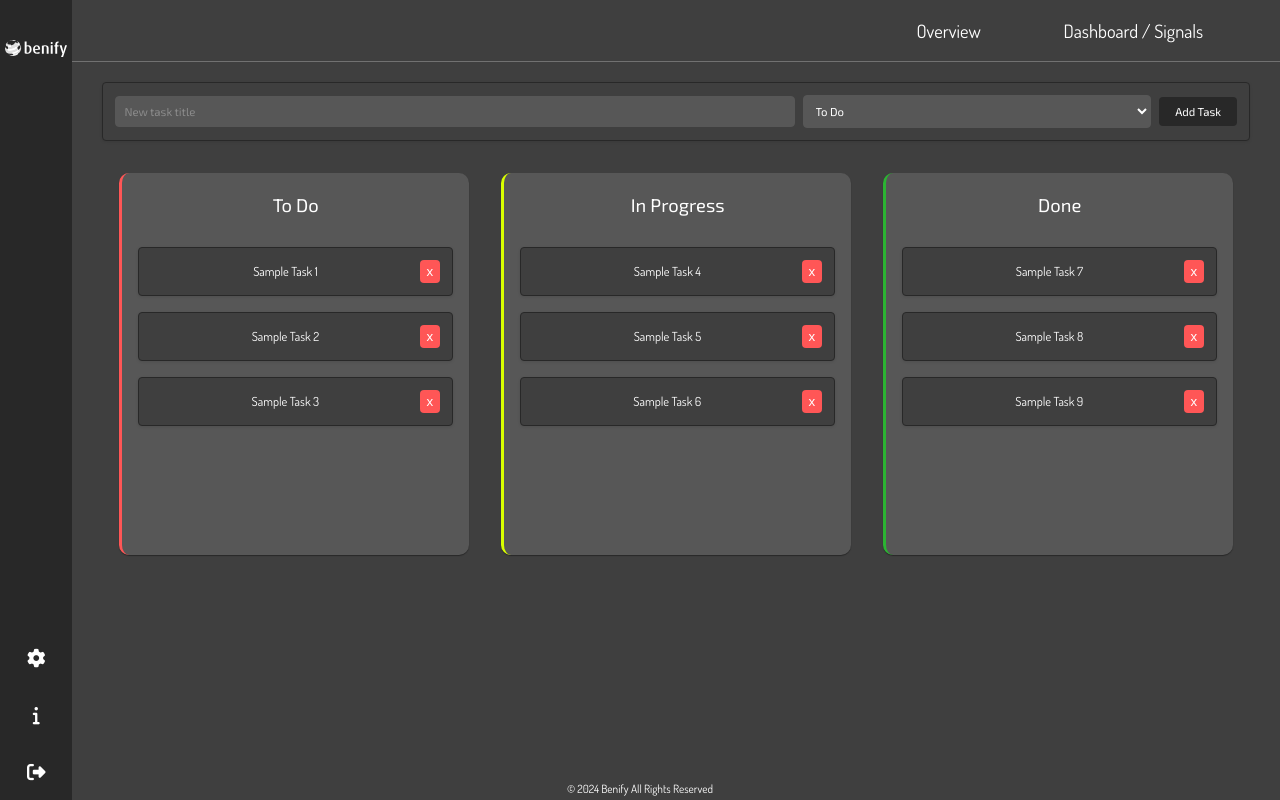
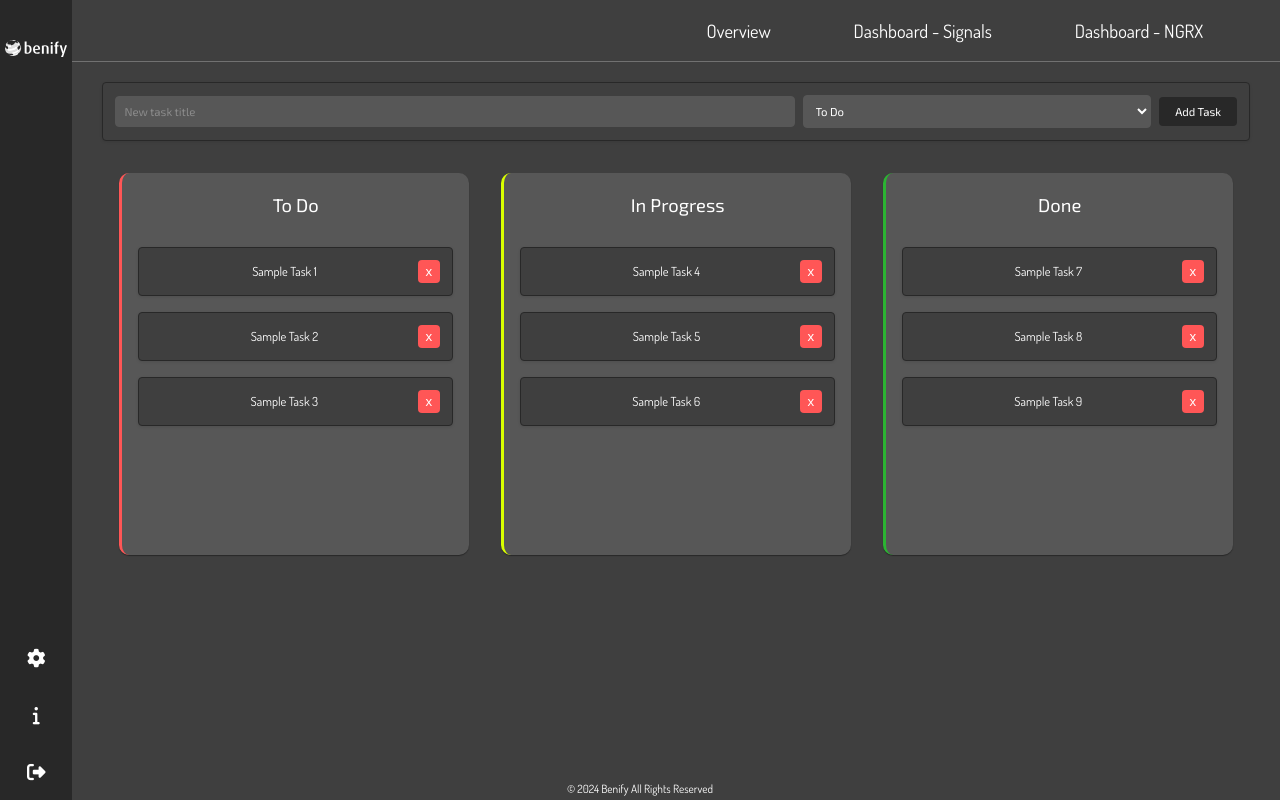
Before and after one commit to snopbear/benify-kanban-board-code-test, an Angular app: page /dashboard-signals in a window 1280 px wide. Built offline with nearby package versions, Linux system fonts and the light colour scheme.

Commit message:
finalize-signals-with-publish-button

```diff
--- a/src/app/@block/ui-widgets/header/header.component.ts
+++ b/src/app/@block/ui-widgets/header/header.component.ts
@@ -14,7 +14,8 @@ export class HeaderComponent {
 
   links: { name: string; url: string }[] = [
     { name: 'Overview', url: '/overview' },
-    { name: 'Dashboard / Signals', url: '/dashboard-signals' },
+    { name: 'Dashboard - Signals', url: '/dashboard-signals' },
+    { name: 'Dashboard - NGRX', url: '/dashboard-ngrx' },
   ];
 
   menuOpen: boolean = false;
--- a/src/app/@block/ui-widgets/sidebar/sidebar.component.html
+++ b/src/app/@block/ui-widgets/sidebar/sidebar.component.html
@@ -5,9 +5,9 @@
       <img src="./assets/benify_white_logo.svg" alt="logo">
     </div>
     <ul class="side-nav__content--social">
-      <li><a [routerLink]="['/routePath']"><i class="fa-solid fa-gear"></i></a></li>
-      <li><a [routerLink]="['/routePath']"><i class="fa-solid fa-info"></i></a></li>
-      <li><a [routerLink]="['/routePath']"><i class="fa-solid fa-right-from-bracket"></i></a></li>
+      <li><a [routerLink]="['/']"><i class="fa-solid fa-gear"></i></a></li>
+      <li><a [routerLink]="['/']"><i class="fa-solid fa-info"></i></a></li>
+      <li><a [routerLink]="['/']"><i class="fa-solid fa-right-from-bracket"></i></a></li>
     </ul>
   </div>
 </aside>
--- a/src/app/@feature/kanban-board-signals/kanban-board-signals.component.scss
+++ b/src/app/@feature/kanban-board-signals/kanban-board-signals.component.scss
@@ -23,6 +23,7 @@
       color: var(--quinary-color);
       font-family: font-family(exo2);
       font-size: font-size(font-size-small-x);
+      outline: none;
       &::placeholder {
         color: var(--quaternary-color);
         font-family: font-family(exo2);
@@ -160,13 +161,11 @@
       }
 
       &__button-delete {
-        padding: 0.4rem 0.7rem;
+        padding: 0.4rem 0.8rem;
         background-color: var(--status-todo-text);
         border: none;
         border-radius: 0.4rem;
         color: var(--quinary-color);
-        cursor: pointer;
-        transition: background-color 0.3s ease, box-shadow 0.3s ease;
         cursor: pointer;
         &:hover {
           background-color: var(--status-todo-text);
--- a/src/sass/_2.variables.scss
+++ b/src/sass/_2.variables.scss
@@ -24,7 +24,7 @@
   /* Shadow */
   --card-shadow: rgba(0, 0, 0, 0.1);
   /*Stroke*/
-  --stroke: #07345c;
+  --stroke: #938abd;
   /* Text Colors */
   --status-todo-text: #ff5656; /* "To Do" text */
   --status-in-progress-text: #d9ff00; /* "In Progress" text */
```
Also changed, not shown: 9 other files (tests, documents, lock files or other folders).
